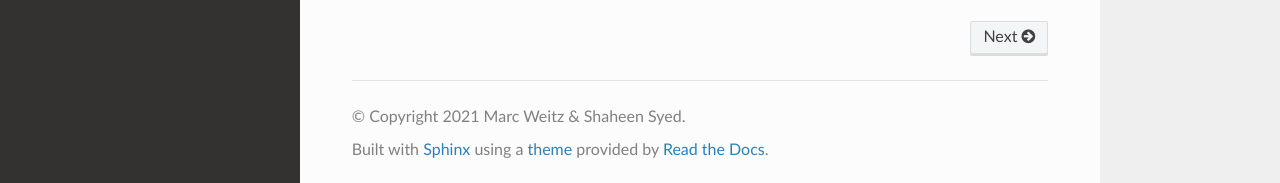
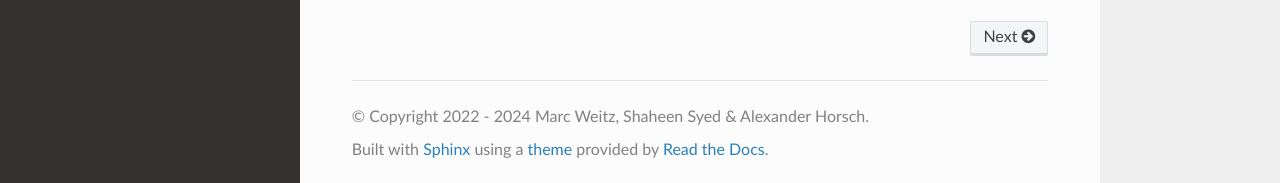
Before and after one commit to Trybnetic/paat, a Sphinx documentation site: the page built from docs/source/index.rst, in a window 1280 px wide and 1273 px high. Shown: the part 1087-1270 px from the top of the window. Built offline with Sphinx 7.4.7 and the Read the Docs theme 2.0.0, drawn with Linux system fonts in a browser that asks for light colours.

Commit message:
fixes copyright note

```diff
--- a/docs/source/conf.py
+++ b/docs/source/conf.py
@@ -12,14 +12,15 @@
 #
 import os
 import sys
+import time
 sys.path.insert(0, os.path.abspath('.'))
 
 
 # -- Project information -----------------------------------------------------
 
 project = 'Physical Activity Analysis Toolbox'
-copyright = '2021 Marc Weitz & Shaheen Syed'
-author = 'Marc Weitz & Shaheen Syed'
+author = 'Marc Weitz, Shaheen Syed & Alexander Horsch'
+copyright = time.strftime('2022 - %Y ') + author
 
 
 # -- General configuration ---------------------------------------------------
```
